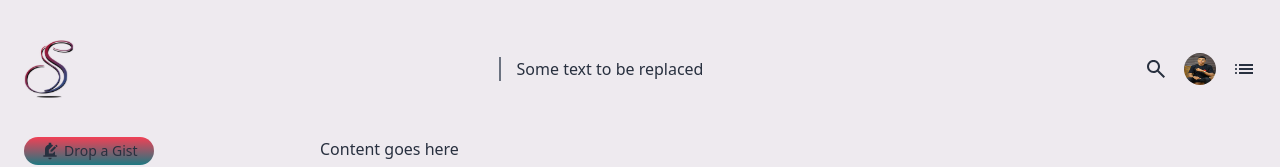
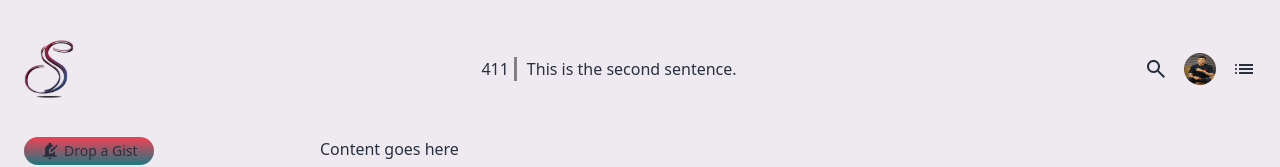
Before and after one commit to Alabs02/sitywatch-mirror, a Next.js app: page / in a window 1280 px wide. Shown: the top 167 px of the page. Built offline with nearby package versions, Linux system fonts and the light colour scheme.

Commit message:
Sidenav and Header structure

```diff
--- /dev/null
+++ b/src/components/atoms/Bookmarks.tsx
@@ -0,0 +1,17 @@
+import Image from 'next/image'
+import React from 'react'
+
+const Bookmarks = ({width=10, height=10}) => {
+  return (
+    <div>
+      <Image
+        src="/sidepane-icons/bookmarks.svg"
+        alt="Bookmark"
+        width={width}
+        height={height}
+      />
+    </div>
+  )
+}
+
+export default Bookmarks
--- /dev/null
+++ b/src/components/atoms/HomeAppLogo.tsx
@@ -0,0 +1,17 @@
+import Image from "next/image"
+import React from "react"
+
+const HomeAppLogo = ({ width = 25, height = 20 }) => {
+  return (
+    <div>
+      <Image
+        src="/sidepane-icons/home_app_logo.svg"
+        alt="Bookmark"
+        width={width}
+        height={height}
+      />
+    </div>
+  )
+}
+
+export default HomeAppLogo
--- a/src/layouts/app/Header.tsx
+++ b/src/layouts/app/Header.tsx
@@ -1,4 +1,4 @@
-import React, { Fragment, FC } from "react"
+import React, { Fragment, FC, useState, useEffect } from "react"
 import clsx from "clsx"
 import Image from "next/image"
 import HomeIcon from "@/components/atoms/HomeIcon"
@@ -8,23 +8,46 @@ interface HeaderProps {
   children?: React.ReactNode
   className?: string
 }
+const texts = [
+  "This is the first sentence.",
+  "This is the second sentence.",
+  "This is the third sentence.",
+  "This is the fourth sentence.",
+];
+
+
 
 const Header: FC<HeaderProps> = ({ children, className }) => {
+const [currentText, setCurrentText] = useState(texts[0]);
+useEffect(() => {
+  const intervalId = setInterval(() => {
+    const nextIndex = (texts.indexOf(currentText) + 1) % texts.length
+    if (nextIndex === texts.length) {
+      setCurrentText(texts[0])
+    } else {
+      setCurrentText(texts[nextIndex])
+    }
+    console.log("Current Text:", currentText)
+  }, 3000)
+
+  return () => clearInterval(intervalId)
+}, [currentText])
+
+
+
+
   return (
     <Fragment>
       <header className={clsx("h-[137px] px-2 md:px-6", className)}>
         <div className="flex h-full items-center justify-between">
           <div className="">
-            <HomeIcon
-              width={50}
-              height={50}
-            />
+            <HomeIcon width={50} height={50} />
           </div>
 
           {/* Center Section: Dynamic Text */}
-          <div className="text-center border-l-2 border-gray-500 pl-4">
+          <div className="text-center pl-4 ">
             {/* Logig for changing texts after secs */}
-            <h1>Some text to be replaced</h1>
+            <h1 className="h1-with-border">{currentText}</h1>
           </div>
 
           {/* Right Section: Search Icon, Avatar, Hamburger Menu */}
--- a/src/layouts/app/SidePane.tsx
+++ b/src/layouts/app/SidePane.tsx
@@ -11,7 +11,7 @@ import { EditNotificationsSharp } from "@mui/icons-material"
 import { useRouter } from "next/router"
 
 // ICONS
-// import HomeIcon from "@/components/atoms/HomeIcon"
+// import HomeIcon from "@/components/atoms/HomeAppLogo"
 
 interface SidePaneProps {
   children?: React.ReactNode
@@ -94,7 +94,7 @@ const SidePane: React.FC<SidePaneProps> = ({
           background-clip: text;
           -webkit-background-clip: text;
           color: transparent;
-          transition: background-image 0.3s ease-in-out;
+          transition: background-image 0.7s ease-in-out;
           background-image: linear-gradient(to bottom, #f24055, #1e7881);
         }
       `}</style>
--- a/src/styles/globals.scss
+++ b/src/styles/globals.scss
@@ -37,5 +37,12 @@ body {
   background-clip: text;
   -webkit-background-clip: text;
   color: transparent;
-  transition: background-image 0.3s ease-in-out;
+  transition: background-image 0.7s ease-in-out;
 }
+.h1-with-border::before {
+  content: "411 "; /* Add space after 411 */
+  display: inline-block;
+  margin-right: 10px; /* Adjust margin as needed */
+  border-right: 3px solid gray; /* Define border style */
+  padding-right: 5px; /* Add padding after the border */
+}
```
